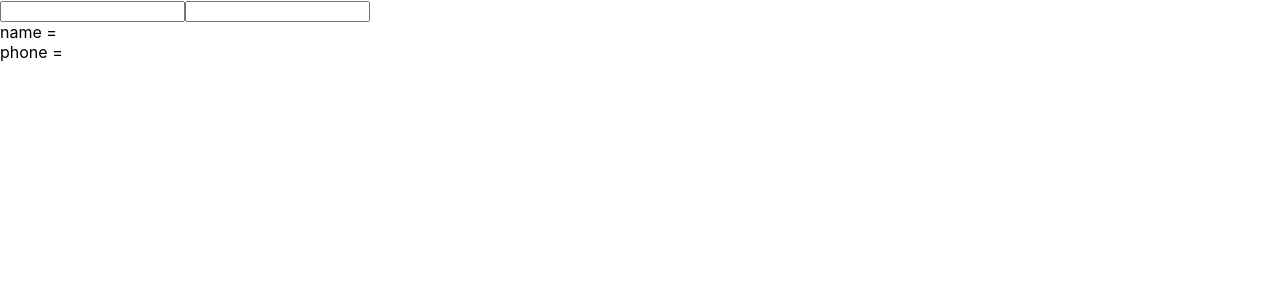
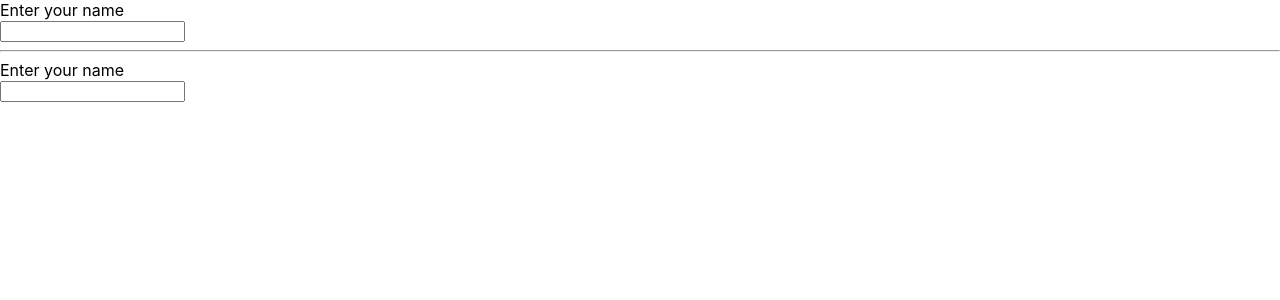
Before and after one commit to Adisak-KS/Mini-Project-CRUD-Basic-React-and-nodejs, a React (Create React App) app in the folder app/: page / in a window 1280 px wide. Shown: the top 300 px of the page. Built offline with nearby package versions, Linux system fonts and the light colour scheme.

Commit message:
React Component Basic

```diff
--- a/app/src/App.js
+++ b/app/src/App.js
@@ -1,22 +1,21 @@
 import logo from './logo.svg';
 import './App.css';
 import { useState } from 'react';
+import MyInput from './components/MyInput';
 
 function App() {
   const [name, setName] = useState('');
   const [phone, setPhone] = useState('');
 
-  const changeName = (e)=>{
-    setName (e.target.value)
+  const changeName = (e) => {
+    setName(e.target.value)
   }
 
   return (
     <div className="">
-      <input onChange={(e)=> changeName(e)}/>
-      <input onChange={e => setPhone(e.target.value)} />
-
-      <div>name = {name}</div>
-      <div>phone = {phone}</div>
+      <MyInput />
+      <hr />
+      <MyInput />
     </div>
   );
 }
--- /dev/null
+++ b/app/src/components/MyInput.js
@@ -0,0 +1,15 @@
+import React, { useState } from 'react';
+
+function MyInput() {
+  const [name, setName] = useState('');
+
+  return (
+    <>
+      <div>Enter your name</div>
+      <input onChange={(e) => setName(e.target.value)} />
+      <div>{name}</div>
+    </>
+  );
+}
+
+export default MyInput;
```
